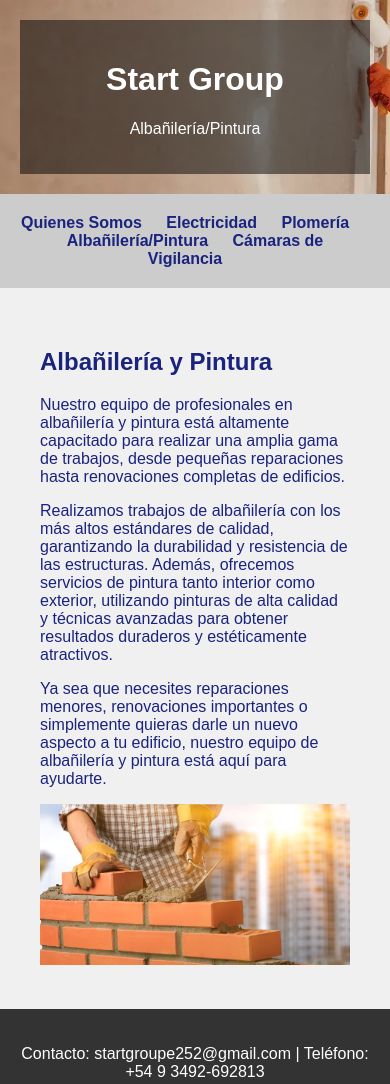
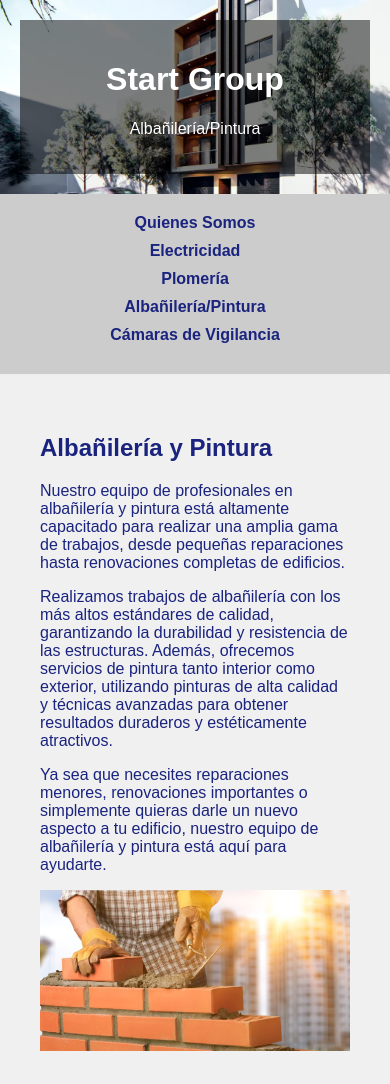
Before and after one commit to Start-Group252/startgroup, a plain HTML site: page albañileriapintura.html in a window 390 px wide. Shown: the top 1084 px of the page. Drawn offline with Linux system fonts and the light colour scheme.

Commit message:
Update albañileriapintura.html

```diff
--- a/albañileriapintura.html
+++ b/albañileriapintura.html
@@ -16,7 +16,7 @@
 
         /* Encabezado con imagen de fondo */
         header {
-            background-image: url('pintura2.webp'); /* Ruta de la imagen */
+            background-image: url('edificio2.webp'); /* Ruta de la imagen */
             background-size: cover; /* Ajusta la imagen para cubrir todo el encabezado */
             color: #fff; /* Texto blanco */
             text-align: center;
@@ -42,17 +42,25 @@
             padding: 0;
             margin: 0 auto; /* Centrar el elemento nav */
             max-width: 800px; /* Ancho máximo */
+            display: none; /* Ocultar el menú en dispositivos móviles por defecto */
         }
 
         nav li {
-            display: inline;
-            margin-right: 20px;
+            display: block; /* Mostrar elementos de lista como bloques */
+            margin-bottom: 10px; /* Espacio entre elementos */
         }
 
         nav a {
             text-decoration: none;
             color: #1a237e; /* Azul oscuro */
-			font-weight: bold;
+            font-weight: bold;
+        }
+
+        /* Mostrar el menú desplegable solo en dispositivos móviles */
+        @media screen and (max-width: 600px) {
+            nav ul {
+                display: block; /* Mostrar el menú como una lista */
+            }
         }
 
         /* Secciones de servicios */
@@ -67,10 +75,12 @@
             text-align: center;
             padding: 20px;
         }
-		/* Estilos para centrar la imagen */
+
+        /* Estilos para centrar la imagen */
         .centered-image {
             text-align: center;
         }
+
         .centered-image img {
             display: inline-block;
             max-width: 100%;
```
